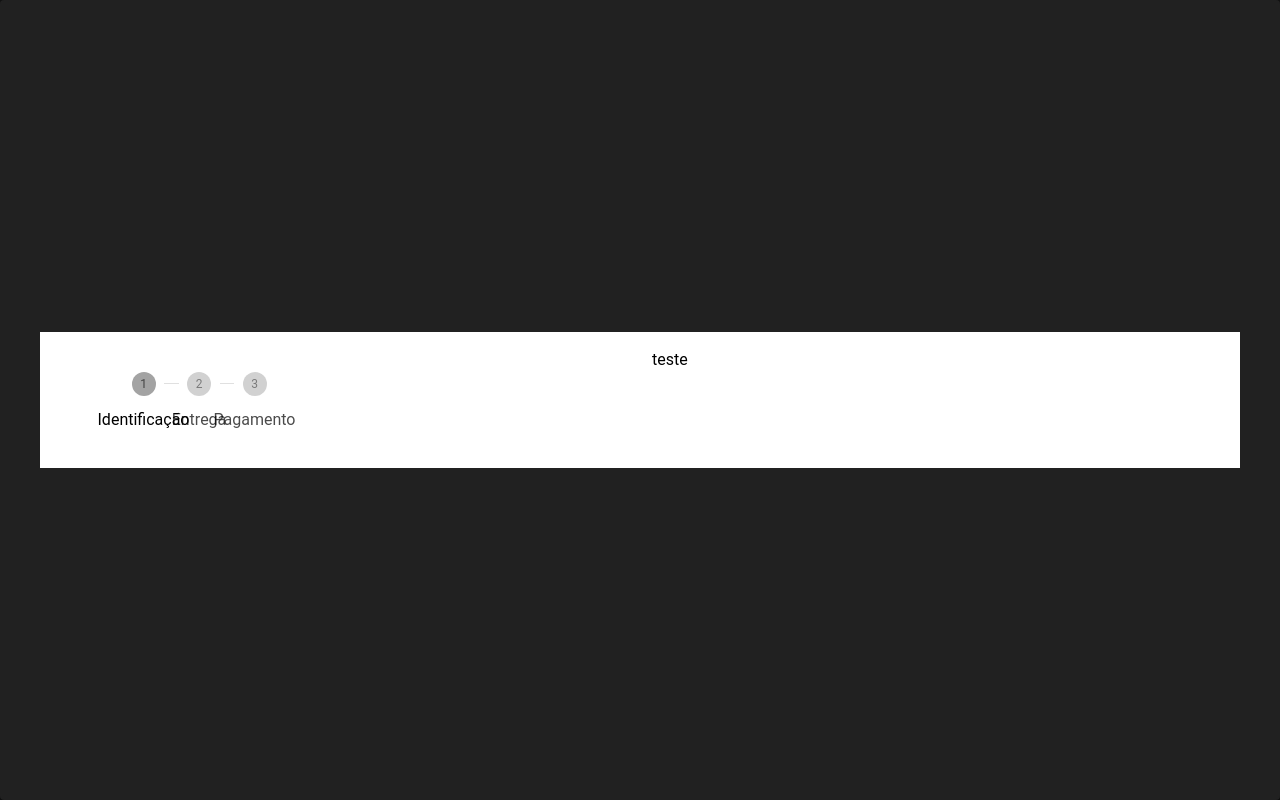
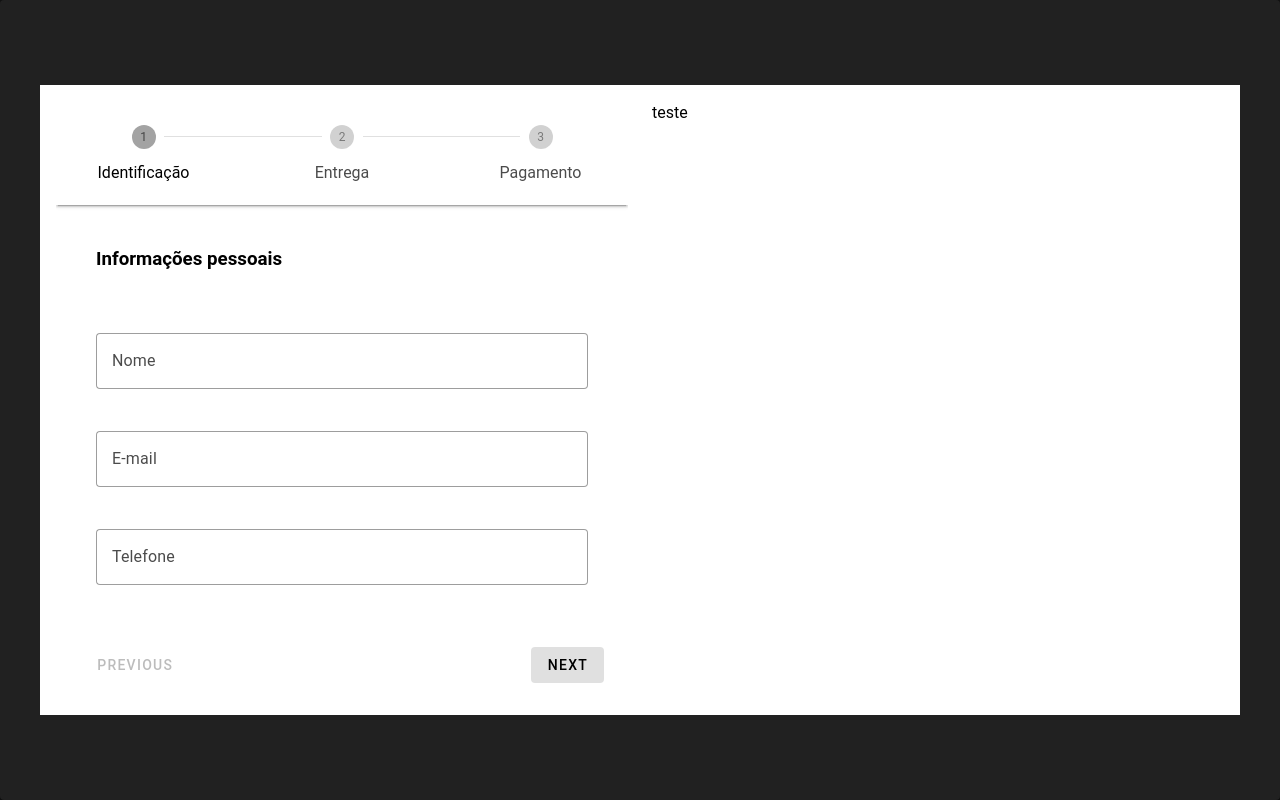
Before and after one commit to bigmathdev/checkout, a Vue app: page / in a window 1280 px wide. Built offline with nearby package versions, Linux system fonts and the light colour scheme.

Commit message:
:tada: feat: adiciona stepper para paginação

```diff
--- a/src/components/IdentifyForm.vue
+++ b/src/components/IdentifyForm.vue
@@ -1,8 +1,8 @@
 <template>
-  <v-container>
+  <v-container class="d-flex flex-column ga-15">
     <h3>Informações pessoais</h3>
 
-    <v-form>
+    <v-form class="d-flex flex-column ga-5">
       <v-text-field label="Nome" variant="outlined"></v-text-field>
       <v-text-field label="E-mail" variant="outlined"></v-text-field>
       <v-text-field label="Telefone" variant="outlined"></v-text-field>
--- a/src/components/StepperPage.vue
+++ b/src/components/StepperPage.vue
@@ -1,18 +1,37 @@
 <template>
-    <v-stepper alt-labels flat class="w-50 bg-white">
-      <v-stepper-header>
-        <v-stepper-item title="Identificação" value="1">
-        </v-stepper-item>
+  <v-stepper alt-labels flat class="bg-white" v-model="steps">
+    <v-stepper-header>
+      <v-stepper-item :value="1" title="Identificação" :complete="steps > 1" />
 
-        <v-divider></v-divider>
+      <v-divider />
 
-        <v-stepper-item title="Entrega" value="2">
-        </v-stepper-item>
+      <v-stepper-item :value="2" title="Entrega" :complete="steps > 2" />
 
-        <v-divider></v-divider>
+      <v-divider />
 
-        <v-stepper-item title="Pagamento" value="3">
-        </v-stepper-item>
-      </v-stepper-header>
-    </v-stepper>
+      <v-stepper-item :value="3" title="Pagamento" :complete="steps > 3" />
+    </v-stepper-header>
+
+    <v-stepper-window>
+      <v-stepper-window-item :value="1">
+        <IdentifyForm />
+      </v-stepper-window-item>
+
+      <v-stepper-window-item :value="2">
+        Teste 2
+      </v-stepper-window-item>
+
+      <v-stepper-window-item :value="3">
+        Teste 3
+      </v-stepper-window-item>
+    </v-stepper-window>
+
+    <v-stepper-actions @click:next="steps++" @click:prev="steps--" />
+  </v-stepper>
 </template>
+
+<script setup>
+import { ref } from 'vue'
+
+const steps = ref(1)
+</script>
```
